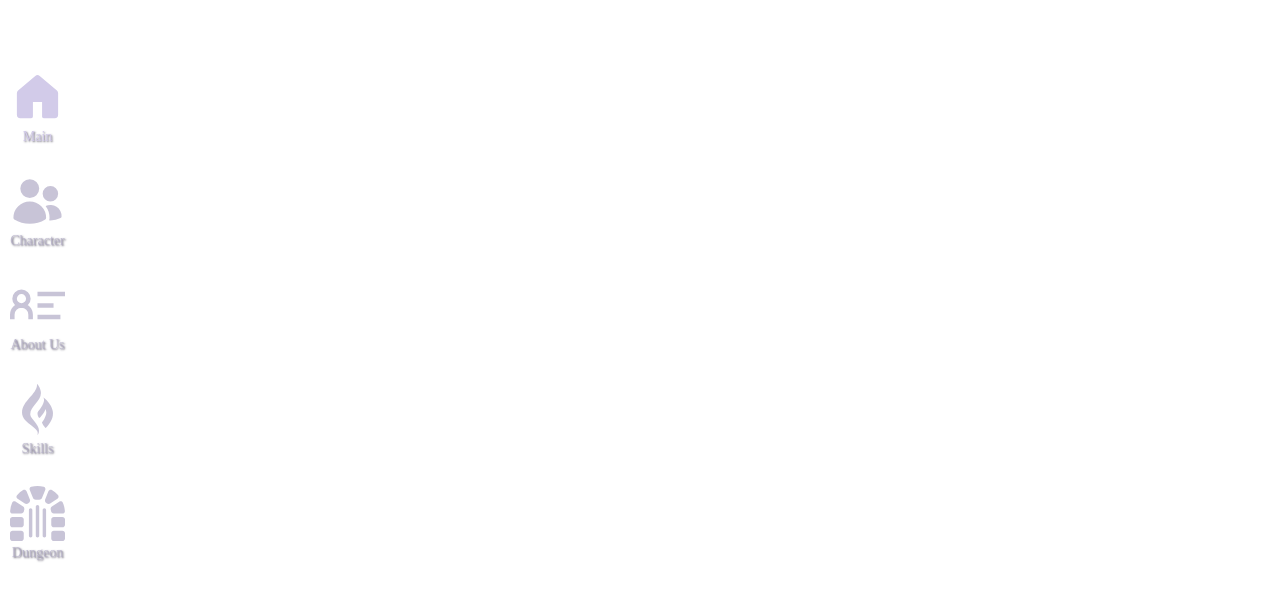
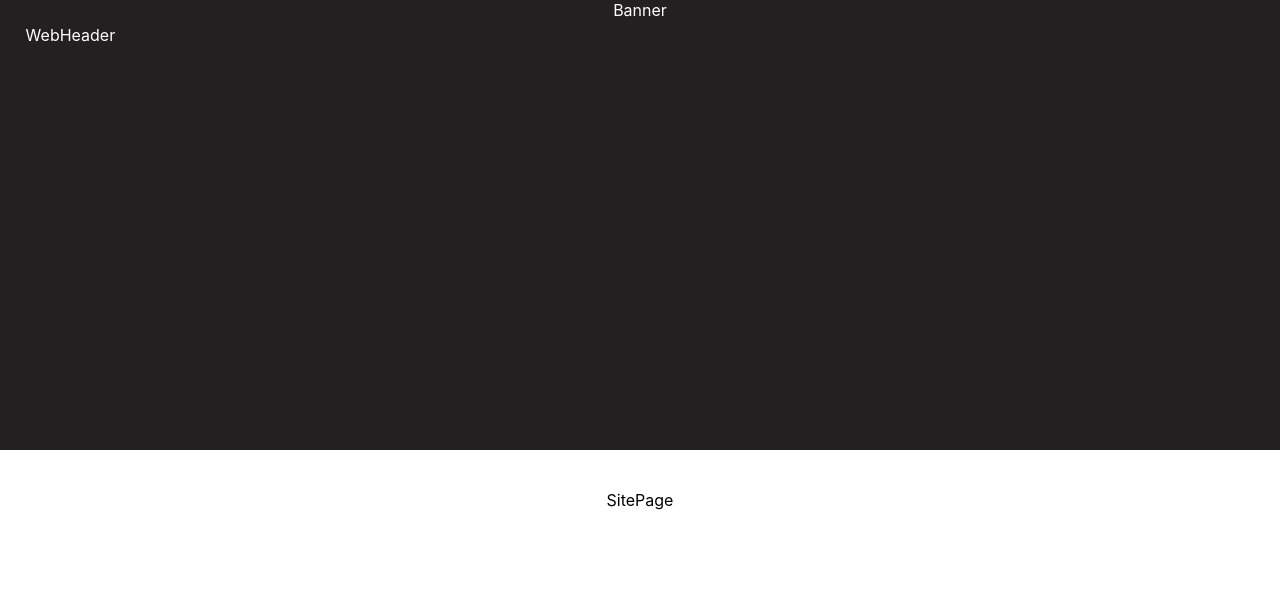
Before and after one commit to seungjaelee2684/seungjae-portfolio, a React (Create React App) app: page /website in a window 1280 px wide. Shown: the top 600 px of the page. Built offline with nearby package versions, Linux system fonts and the light colour scheme; a web font is replaced by a local one.

Commit message:
<feat: 웹페이지 형식 style 마크업>

```diff
--- /dev/null
+++ b/src/components/SitePage/Banner.tsx
@@ -0,0 +1,19 @@
+import React from 'react'
+import styled from 'styled-components';
+
+const Banner = () => {
+  return (
+    <BannerContainer>
+      Banner
+    </BannerContainer>
+  )
+};
+
+const BannerContainer = styled.section`
+  width: 100%;
+  height: 450px;
+  background-color: #222020;
+  color: #FFFFFF;
+`;
+
+export default Banner;
--- /dev/null
+++ b/src/components/SitePage/WebHeader.tsx
@@ -0,0 +1,36 @@
+import React from 'react'
+import styled from 'styled-components';
+
+const WebHeader = () => {
+  return (
+    <HeaderLayout>
+      <HeaderContainer>
+        WebHeader
+      </HeaderContainer>
+    </HeaderLayout>
+  )
+};
+
+const HeaderLayout = styled.header`
+  width: 100%;
+  height: 70px;
+  position: fixed;
+  top: 0;
+  left: 0;
+`;
+
+const HeaderContainer = styled.nav`
+  width: 1320px;
+  height: 100%;
+  margin: 0px auto;
+  display: flex;
+  justify-content: space-between;
+  align-items: center;
+  color: #FFFFFF;
+
+  @media screen and (max-width: 1320px) {
+    width: 96%;
+  }
+`;
+
+export default WebHeader;
--- a/src/components/common/MainLayout.tsx
+++ b/src/components/common/MainLayout.tsx
@@ -8,6 +8,7 @@ import ModalContainer from './ModalContainer';
 import GuideAnimation from './GuideAnimation';
 import { guideOpen } from '../../store/modules/guide';
 import { GuideFadeIn } from '../../styles/guide';
+import Header from './Header';
 
 const MainLayout = () => {
 
@@ -37,6 +38,7 @@ const MainLayout = () => {
 
   return (
     <MainLayOut>
+      <Header />
       {/* <CursorContainer ref={cursorPointer} />
       <FollowCursor ref={followRef} /> */}
       {(guide) && <GuideBackground onClick={() => dispatch(guideOpen(false))}/>}
--- /dev/null
+++ b/src/pages/SitePage.tsx
@@ -0,0 +1,32 @@
+import React from 'react'
+import styled from 'styled-components';
+import WebHeader from '../components/SitePage/WebHeader';
+import Banner from '../components/SitePage/Banner';
+
+const SitePage = () => {
+  return (
+    <MainLayout>
+      <WebHeader />
+      <Banner />
+      <MainContainer>
+        SitePage
+      </MainContainer>
+    </MainLayout>
+  )
+};
+
+const MainLayout = styled.article`
+  width: 100%;
+  position: relative;
+`;
+
+const MainContainer = styled.div`
+  width: 1320px;
+  margin: 40px auto;
+
+  @media screen and (max-width: 1320px) {
+    width: 96%;
+  }
+`;
+
+export default SitePage;
--- a/src/pages/StartPage.tsx
+++ b/src/pages/StartPage.tsx
@@ -10,7 +10,11 @@ const StartPage = () => {
 
   const navigate = useNavigate();
   const dispatch = useDispatch();
-  const information = ["가이드의 안내에 따라 새로운 게임을 시작하세요!", "'이어서 하기'를 누르면 가이드 없이 시작하실 수 있습니다."];
+  const information = [
+    "가이드의 안내에 따라 새로운 게임을 시작하세요!",
+    "'이어서 하기'를 누르면 가이드 없이 시작하실 수 있습니다.",
+    "웹페이지 형태의 포트폴리오를 확인하려면 이곳을 눌러주세요."
+  ];
   const [info, setInfo] = useState<number | undefined>(undefined);
   console.log("test", info);
 
@@ -57,6 +61,17 @@ const StartPage = () => {
               <HoverButton />
               <ButtonText >
                 Continue
+              </ButtonText>
+            </DefaultButton>
+            <DefaultButton
+              onMouseOver={() => setInfo(2)}
+              onMouseLeave={() => setInfo(undefined)}
+              onClick={() => {
+                navigate("/website");
+              }}>
+              <HoverButton />
+              <ButtonText >
+                Website
               </ButtonText>
             </DefaultButton>
           </ButtonWrapper>
--- a/src/shared/Router.tsx
+++ b/src/shared/Router.tsx
@@ -5,18 +5,16 @@ import { AnimatePresence } from 'framer-motion';
 import AboutUsPage from '../pages/AboutMePage';
 import MainLayout from '../components/common/MainLayout';
 import StartPage from '../pages/StartPage';
-import Header from '../components/common/Header';
 import SkillsPage from '../pages/SkillsPage';
 import ProjectPage from '../pages/ProjectPage';
-import GuideAnimation from '../components/common/GuideAnimation';
 import GameStartPage from '../pages/GameStartPage';
 import ProjectInfoPage from '../pages/ProjectInfoPage';
 import SubLayout from '../components/common/SubLayout';
+import SitePage from '../pages/SitePage';
 
 const Router = () => {
   return (
     <BrowserRouter>
-      <Header />
       <AnimatePresence>
         <Routes>
           <Route element={<MainLayout />}>
@@ -30,6 +28,7 @@ const Router = () => {
             <Route path='/dungeon/info' element={<ProjectInfoPage />} />
             <Route path='/gamestart' element={<GameStartPage />} />
           </Route>
+          <Route path='/website' element={<SitePage />} />
         </Routes>
       </AnimatePresence>
     </BrowserRouter>
```
